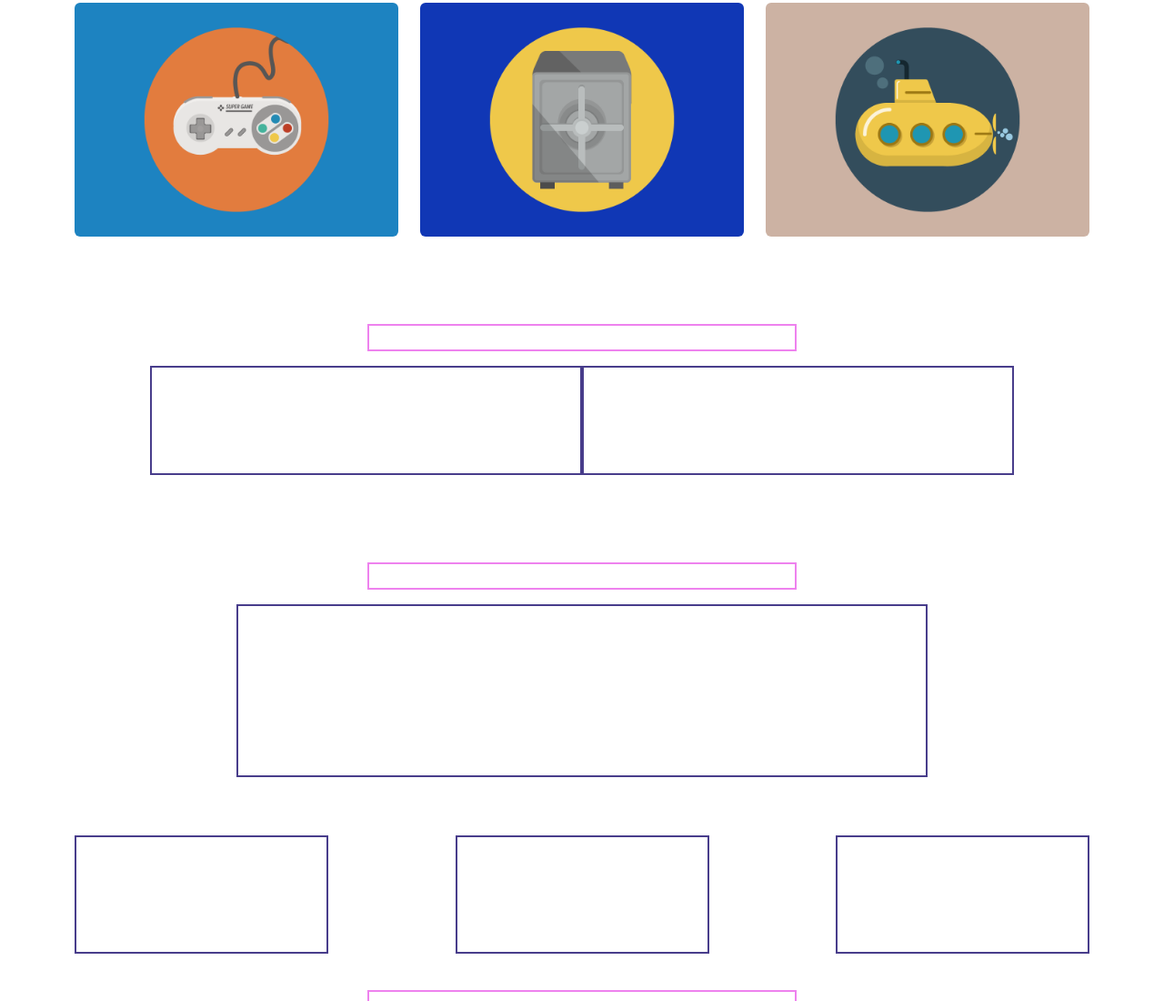
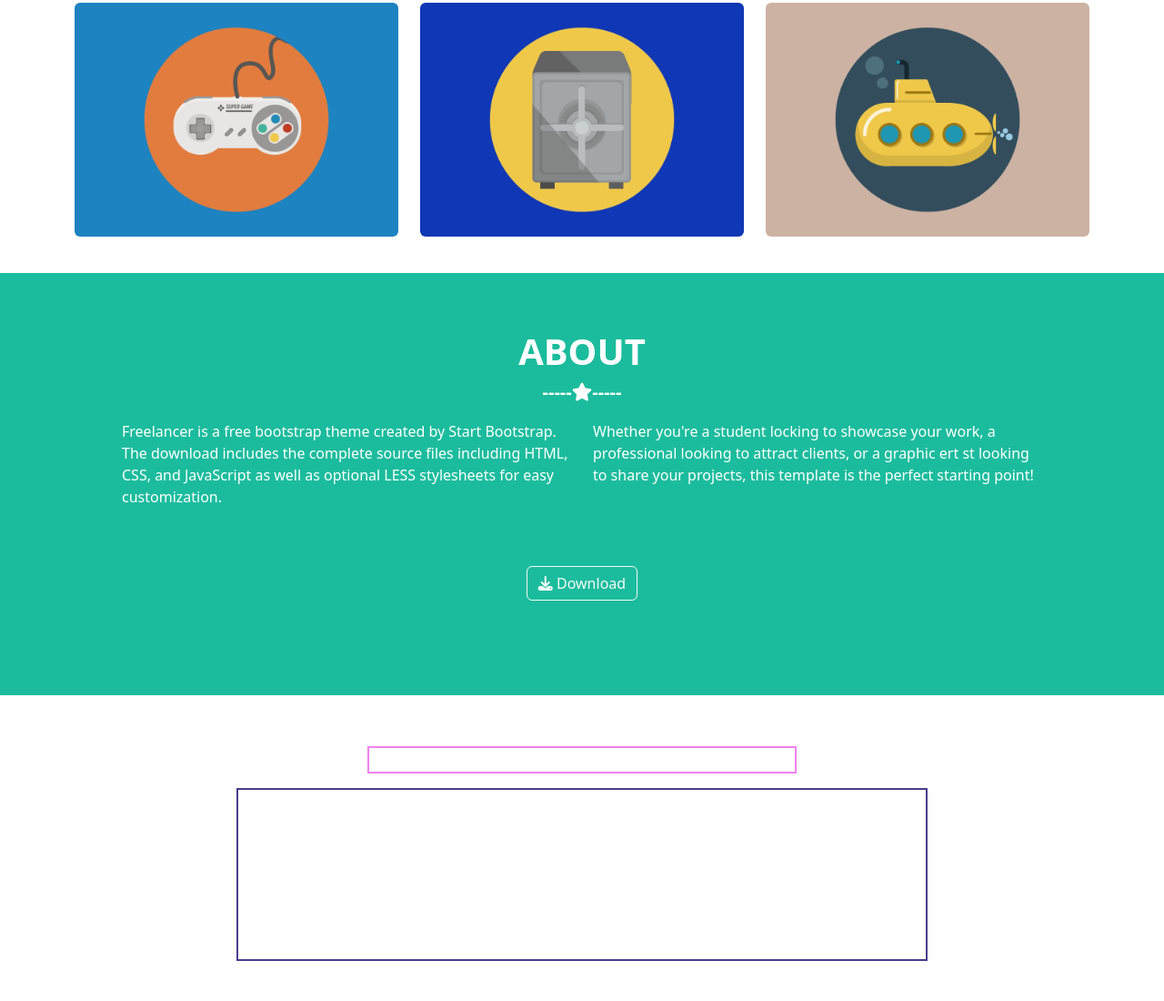
Before and after one commit to GioMench/html-css-bootstrap-freelancer, a plain HTML site: page index.html in a window 1280 px wide. Shown: the part 947-2047 px from the top of the page at 91% size. Drawn offline with nearby package versions, Linux system fonts and the light colour scheme.

Commit message:
set section about

```diff
--- a/assets/css/style.css
+++ b/assets/css/style.css
@@ -59,6 +59,10 @@
     background-color: var(--fz-primary);
 }
 
+#about{
+    background-color: var(--fz-primary);
+}
+
 main>section{
     padding-top: 40px;
     padding-bottom:40px;
--- a/index.html
+++ b/index.html
@@ -59,7 +59,7 @@
 
 
                 <div class="fs-1 text-white fw-semibold text-uppercase">
-                   start boostrap
+                    start boostrap
                 </div>
 
                 <div class="fs-5 text-white fw-semibold text-uppercase">
@@ -94,7 +94,7 @@
 
             <div class="container-md">
 
-                <div class="row justify-content-center row-cols-1 row-cols-md row-cols-lg-3 gy-4">
+                <div class="row justify-content-center row-cols-1 row-cols-md-2 row-cols-lg-3 gy-4">
 
                     <div class="col">
                         <img src="./assets/css/img/cabin.png" class="rounded mx-auto d-block m_portfolioimg" alt="...">
@@ -117,7 +117,8 @@
                     </div>
 
                     <div class="col">
-                        <img src="./assets/css/img/submarine.png" class="rounded mx-auto d-block m_portfolioimg" alt="...">
+                        <img src="./assets/css/img/submarine.png" class="rounded mx-auto d-block m_portfolioimg"
+                            alt="...">
                     </div>
 
 
@@ -128,22 +129,40 @@
         </section>
         <!--/section_portfolio-->
 
-        <section id="about" class="debug">
+        <section id="about">
 
             <div class="container p-3">
 
-                <div class="row justify-content-center">
-                    <div class="col-5 box_portfolio_about_contact_copy">
+                <div class="text-center">
 
+                    <div class="fs-1 text-white fw-semibold text-uppercase">
+                        about
+                    </div>
+
+                    <div class="fs-5 fw-semibold text-white text-uppercase">
+                        -----<i class="fa-solid fa-star"></i>-----
+                    </div>
+
+                </div>
+
+
+
+
+                <div class="row row-cols-1 row-cols-lg-2 px-5 text-white">
+                    <div class="col py-3">
+                        Freelancer is a free bootstrap theme created by Start Bootstrap. The download includes the
+                        complete source files including HTML, CSS, and JavaScript as well as optional LESS stylesheets
+                        for easy customization.
+                    </div>
+                    <div class="col py-3">
+                        Whether you're a student locking to showcase your work, a professional looking to attract
+                        clients, or a graphic ert st looking to share your projects, this template is the perfect
+                        starting point!
                     </div>
                 </div>
 
-            </div>
-
-            <div class="container-sm">
-                <div class="row justify-content-center">
-                    <div class="col-5 box_about"></div>
-                    <div class="col-5 box_about"></div>
+                <div class="text-center py-5">
+                    <button type="button" class="btn btn-outline-light"><i class="fa-solid fa-download"></i> Download</button>
                 </div>
             </div>
 
```
